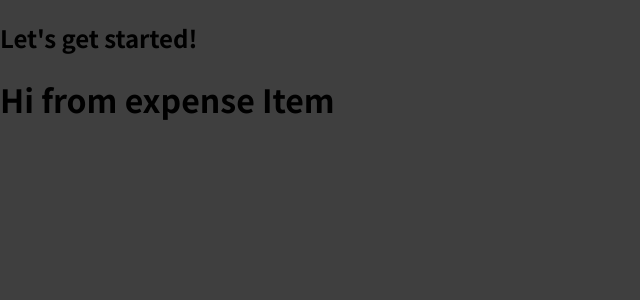
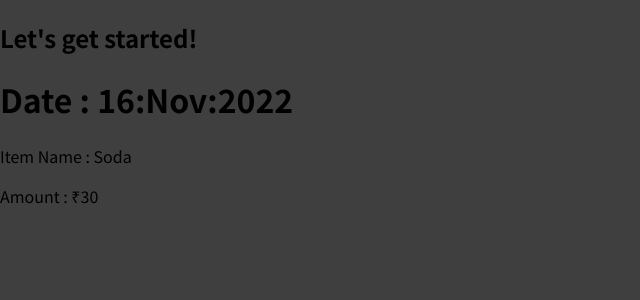
Before and after one commit to SivaSurender/Expense-Tracker-Calculator, a React (Create React App) app: page / in a window 1280 px wide. Shown: the top 300 px of the page, without its empty margins (0-640 px from the left). Built offline with nearby package versions, Linux system fonts and the light colour scheme.

Commit message:
Added Expense Item

```diff
--- a/src/components/ExpenseItem.jsx
+++ b/src/components/ExpenseItem.jsx
@@ -1,7 +1,9 @@
 const ExpenseItem = function () {
   return (
     <div>
-      <h1>Hi from expense Item</h1>
+      <h1>Date : 16:Nov:2022</h1>
+      <p>Item Name : Soda</p>
+      <p>Amount : ₹30</p>
     </div>
   );
 };
```
